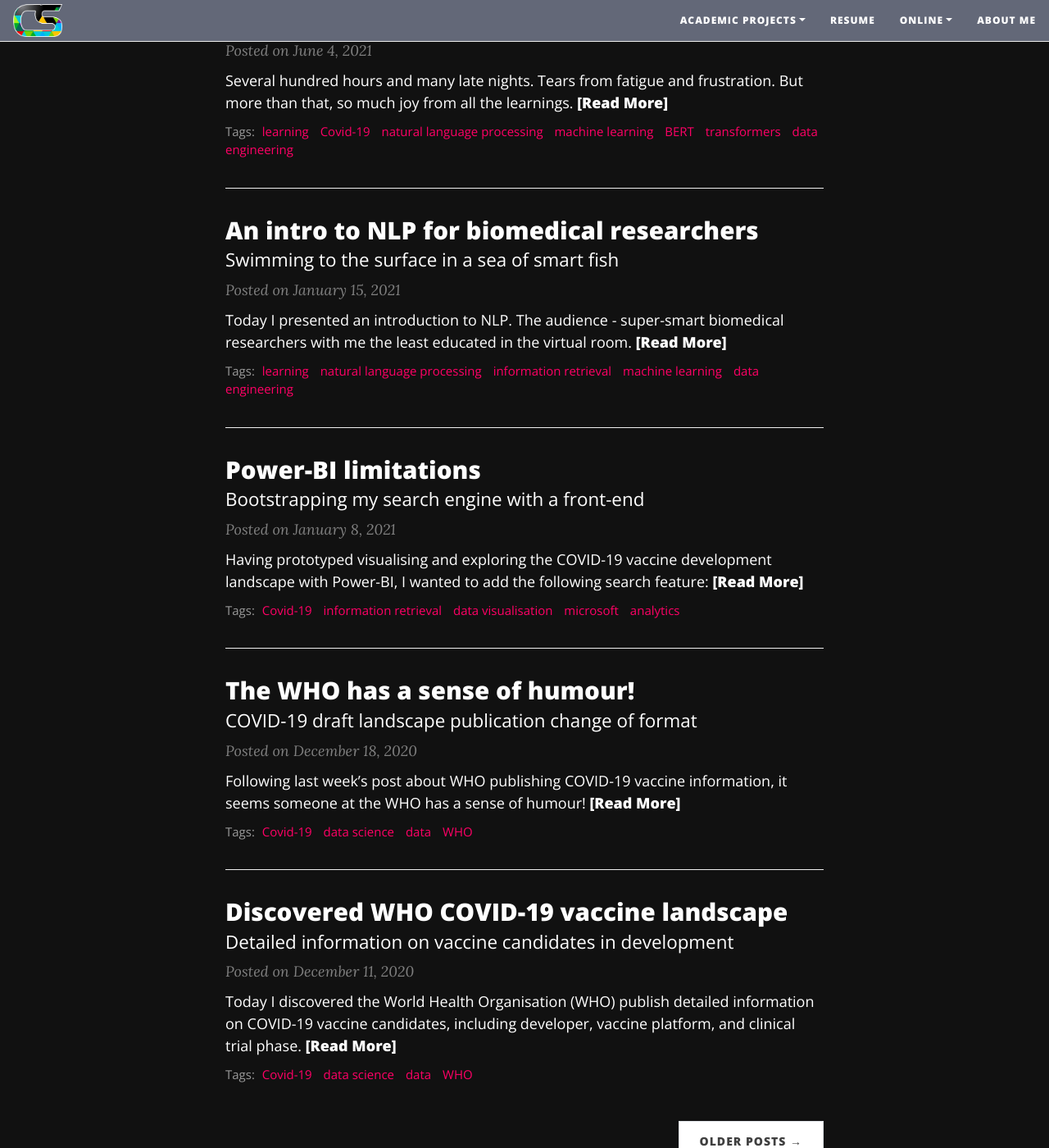
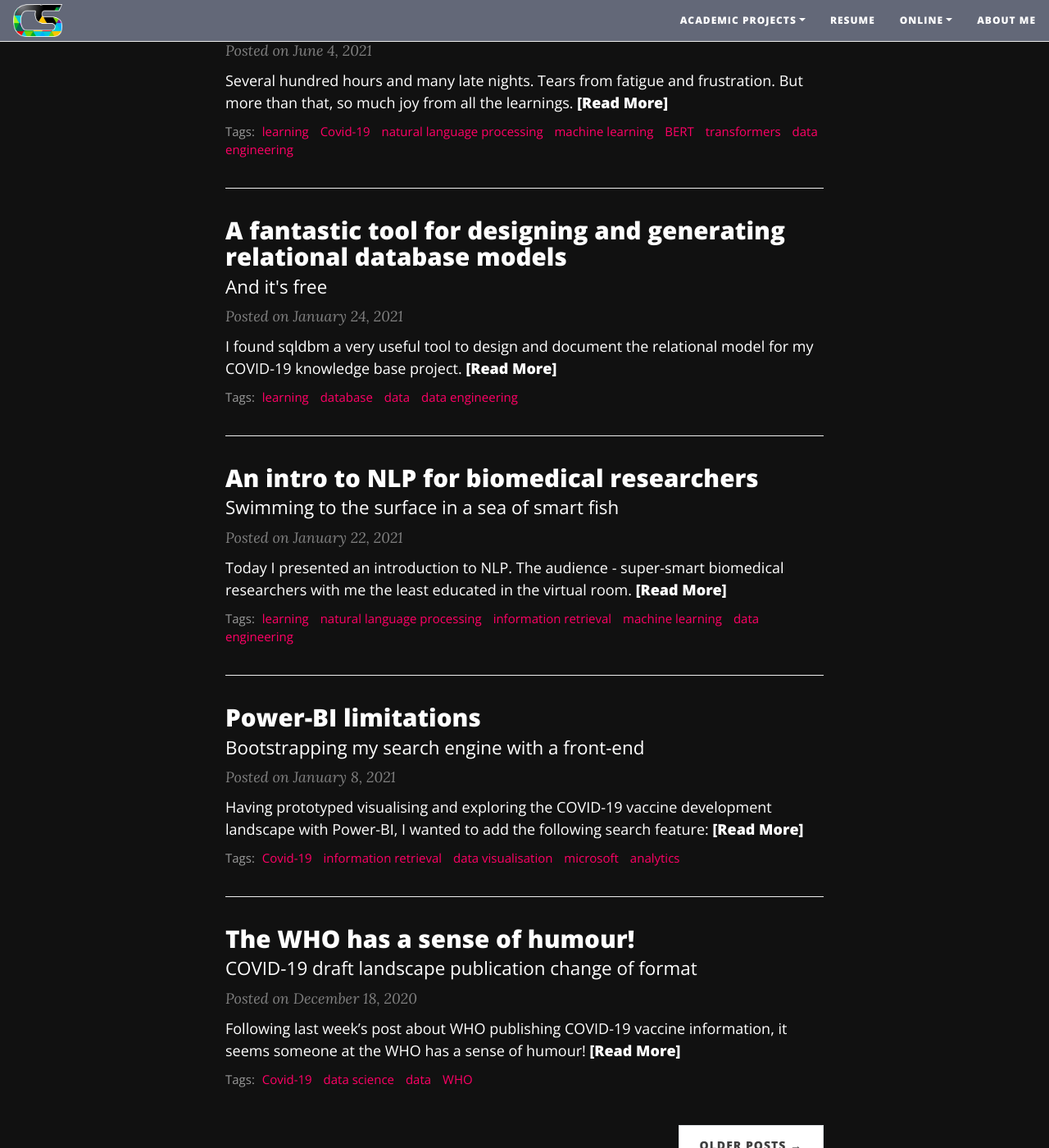
Before and after one commit to corticalstack/corticalstack.github.io, a Jekyll site: the page built from index.html, in a window 1280 px wide and 1400 px high, scrolled down 396 px. Shown: the whole window at 82% size. Built offline with Jekyll 4.4.1, drawn with Linux system fonts in a browser that asks for light colours; nearby versions of some CDN libraries; the list of posts is cut into pages by our own code.

Commit message:
Added thesis

```diff
--- /dev/null
+++ b/_posts/2021-01-24-a-tool-for-relational-db-modelling.md
@@ -0,0 +1,12 @@
+---
+layout: post
+title: A fantastic tool for designing and generating relational database models
+subtitle: And it's free
+cover-img: /assets/img/forest_path.jpg
+tags: [learning, database, data, data engineering]
+---
+I found [sqldbm](https://sqldbm.com/Home/) a very useful tool to design and document the relational model for my COVID-19 knowledge base project.
+
+With a free version available to explore one project, additional features include generating SQL for a variety of databases.
+
+![](assets/img/relational data model.png)
```
Also changed, not shown: _posts/2021-01-08-power-bi-limitations.md (+3 -3 lines), _posts/2021-01-22-an-intro-to-nlp-for-biomedic-research.md (renamed from _posts/2021-01-15-an-intro-to-nlp-for-biomedic-research.md), assets/img/relational data model.PNG (added).
